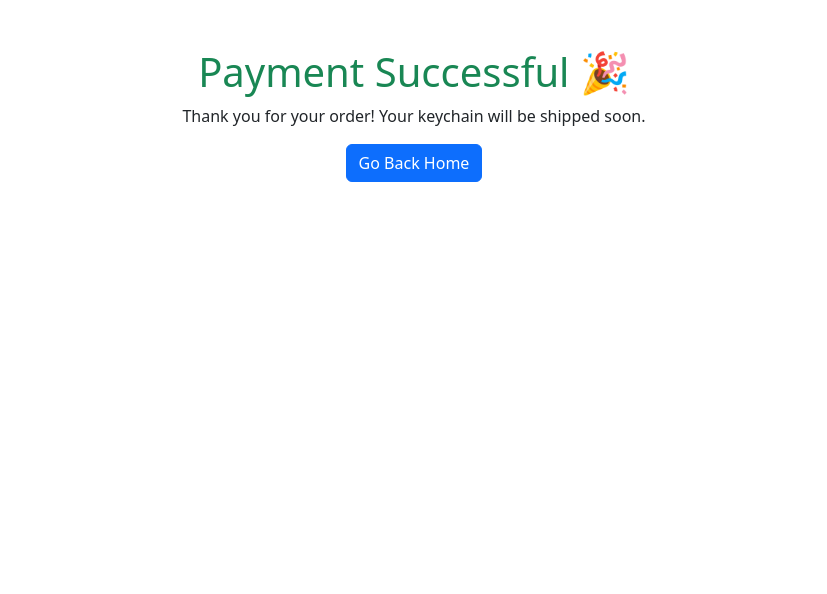
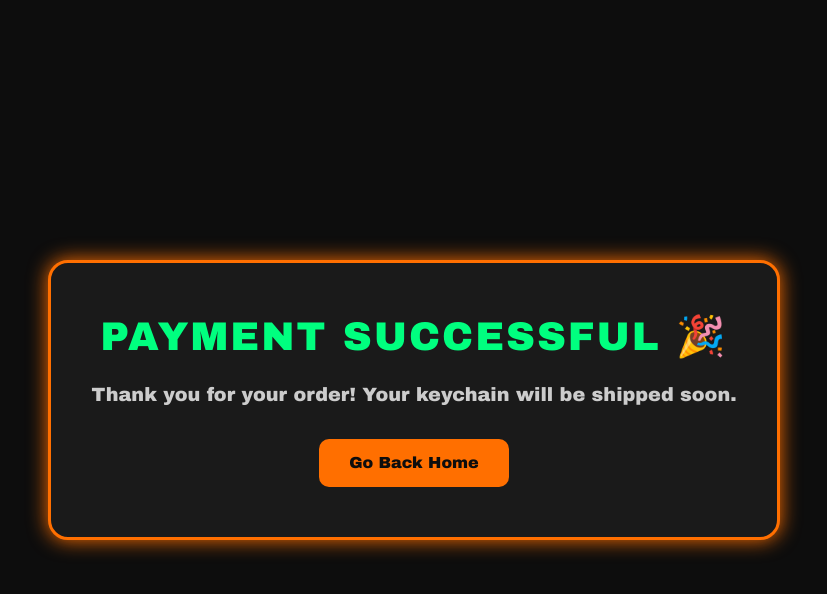
Before and after one commit to kawooky/keychain-fe, a React (Create React App) app: page /success in a window 1280 px wide. Shown: the top 594 px of the page, without its empty margins (226-1053 px from the left). Built offline with nearby package versions, Linux system fonts and the light colour scheme.

Commit message:
adjusted the cancel and success page

```diff
--- a/src/App.css
+++ b/src/App.css
@@ -1,5 +1,6 @@
 .App {
   text-align: center;
+  background-color: black;
 }
 
 .App-logo {
--- a/src/Components/CancelPage/CancelPage.css
+++ b/src/Components/CancelPage/CancelPage.css
@@ -0,0 +1,49 @@
+.cancel-page {
+    display: flex;
+    justify-content: center;
+    align-items: center;
+    min-height: 100vh;
+    background-color: #0d0d0d; /* dark edgy background */
+    color: #fff;
+    font-family: "Arial Black", sans-serif;
+  }
+
+  .message-box {
+    text-align: center;
+    background: #1a1a1a;
+    padding: 50px 40px;
+    border: 3px solid #ff6f00; /* orange accent */
+    border-radius: 20px;
+    box-shadow: 0 0 20px #ff6f00;
+  }
+
+  .cancel-title {
+    color: #ff3b3b; /* red for danger */
+    font-size: 2.5rem;
+    margin-bottom: 20px;
+    text-transform: uppercase;
+    letter-spacing: 2px;
+  }
+
+  .cancel-text {
+    font-size: 1.2rem;
+    margin-bottom: 30px;
+    color: #ccc;
+  }
+
+  .back-button {
+    text-decoration: none;
+    background-color: #ff6f00; /* matching your orange theme */
+    color: #0d0d0d;
+    padding: 12px 30px;
+    font-weight: bold;
+    font-size: 1rem;
+    border-radius: 10px;
+    transition: transform 0.2s, box-shadow 0.2s;
+    display: inline-block;
+  }
+
+  .back-button:hover {
+    transform: scale(1.05);
+    box-shadow: 0 0 15px #ff6f00;
+  }
--- a/src/Components/CancelPage/CancelPage.js
+++ b/src/Components/CancelPage/CancelPage.js
@@ -4,12 +4,16 @@ import "./CancelPage.css";
 
 export default function CancelPage() {
   return (
-    <div className="container py-5 text-center">
-      <h1 className="text-danger">Payment Canceled</h1>
-      <p>Your order was not completed. You can try again at any time.</p>
-      <Link to="/" className="btn btn-secondary">
-        Back to Store
-      </Link>
+    <div className="cancel-page">
+      <div className="message-box">
+        <h1 className="cancel-title">Payment Canceled</h1>
+        <p className="cancel-text">
+          Your order was not completed. You can try again at any time.
+        </p>
+        <Link to="/" className="back-button">
+          Back to Store
+        </Link>
+      </div>
     </div>
   );
 }
--- a/src/Components/SuccessPage/SuccessPage.css
+++ b/src/Components/SuccessPage/SuccessPage.css
@@ -0,0 +1,49 @@
+.success-page {
+    display: flex;
+    justify-content: center;
+    align-items: center;
+    min-height: 100vh;
+    background-color: #0d0d0d; /* dark background */
+    color: #fff;
+    font-family: "Arial Black", sans-serif;
+  }
+
+  .message-box {
+    text-align: center;
+    background: #1a1a1a;
+    padding: 50px 40px;
+    border: 3px solid #ff6f00; /* orange accent border to match theme */
+    border-radius: 20px;
+    box-shadow: 0 0 20px #ff6f00;
+  }
+
+  .success-title {
+    color: #00ff7f; /* neon green success color */
+    font-size: 2.5rem;
+    margin-bottom: 20px;
+    text-transform: uppercase;
+    letter-spacing: 2px;
+  }
+
+  .success-text {
+    font-size: 1.2rem;
+    margin-bottom: 30px;
+    color: #ccc;
+  }
+
+  .back-button {
+    text-decoration: none;
+    background-color: #ff6f00; /* same orange as theme */
+    color: #0d0d0d;
+    padding: 12px 30px;
+    font-weight: bold;
+    font-size: 1rem;
+    border-radius: 10px;
+    transition: transform 0.2s, box-shadow 0.2s;
+    display: inline-block;
+  }
+
+  .back-button:hover {
+    transform: scale(1.05);
+    box-shadow: 0 0 15px #ff6f00;
+  }
--- a/src/Components/SuccessPage/SuccessPage.js
+++ b/src/Components/SuccessPage/SuccessPage.js
@@ -4,12 +4,16 @@ import "./SuccessPage.css";
 
 export default function SuccessPage() {
   return (
-    <div className="container py-5 text-center">
-      <h1 className="text-success">Payment Successful 🎉</h1>
-      <p>Thank you for your order! Your keychain will be shipped soon.</p>
-      <Link to="/" className="btn btn-primary">
-        Go Back Home
-      </Link>
+    <div className="success-page">
+      <div className="message-box">
+        <h1 className="success-title">Payment Successful 🎉</h1>
+        <p className="success-text">
+          Thank you for your order! Your keychain will be shipped soon.
+        </p>
+        <Link to="/" className="back-button">
+          Go Back Home
+        </Link>
+      </div>
     </div>
   );
 }
--- a/src/index.css
+++ b/src/index.css
@@ -5,6 +5,7 @@ body {
     sans-serif;
   -webkit-font-smoothing: antialiased;
   -moz-osx-font-smoothing: grayscale;
+  background-color: black;
 }
 
 code {
```
